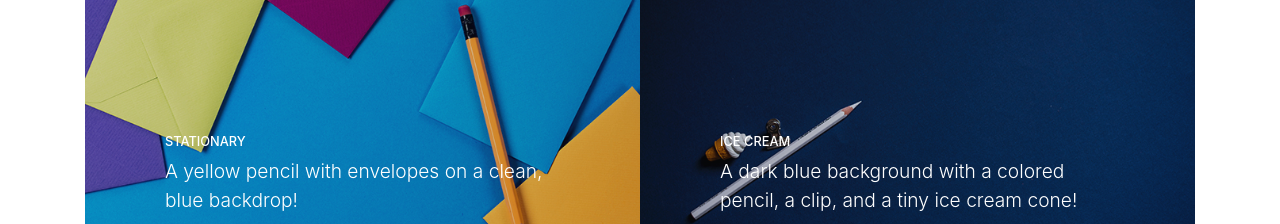
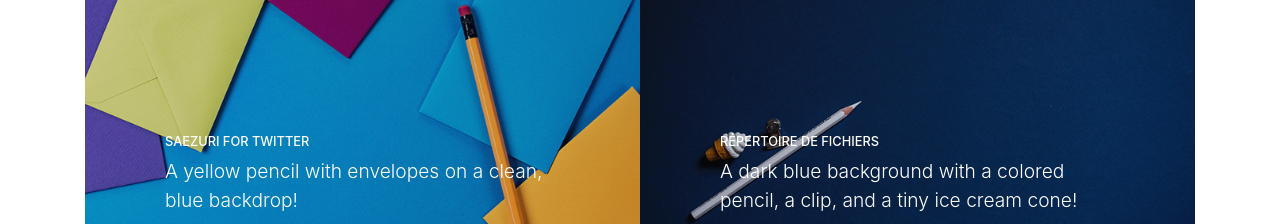
Before and after one commit to YasuMTL/yasuMTL.github.io, a website with bundled scripts: page index.html in a window 1280 px wide. Shown: the part 1120-1344 px from the top of the page. Built offline with nearby package versions, Linux system fonts and the light colour scheme.

Commit message:
Recent Projects
- Répertoire de fichiers (Java)
- Saezuri

```diff
--- a/index.html
+++ b/index.html
@@ -150,22 +150,24 @@
         <h2 class="mb-5">Recent Projects</h2>
       </div>
       <div class="row no-gutters">
+	<!-- Saezuri -->
         <div class="col-lg-6">
           <a class="portfolio-item" href="#">
             <span class="caption">
               <span class="caption-content">
-                <h2>Stationary</h2>
+                <h2>Saezuri for Twitter</h2>
                 <p class="mb-0">A yellow pencil with envelopes on a clean, blue backdrop!</p>
               </span>
             </span>
             <img class="img-fluid" src="img/portfolio-1.jpg" alt="">
           </a>
         </div>
+	<!-- Répertoire de fichiers -->
         <div class="col-lg-6">
           <a class="portfolio-item" href="#">
             <span class="caption">
               <span class="caption-content">
-                <h2>Ice Cream</h2>
+                <h2>Répertoire de fichiers</h2>
                 <p class="mb-0">A dark blue background with a colored pencil, a clip, and a tiny ice cream cone!</p>
               </span>
             </span>
```
